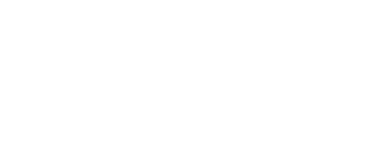
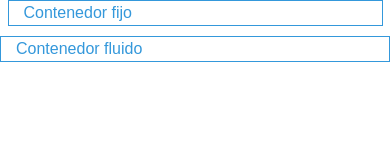
Before and after one commit to OlgaGarciaQuintana/sass, a website: page index.html in a window 390 px wide. Drawn offline with Linux system fonts and the light colour scheme.

Commit message:
falta el html de los contenedores breakpoint

```diff
--- a/index.html
+++ b/index.html
@@ -1,11 +1,22 @@
 <!DOCTYPE html>
 <html lang="en">
+
 <head>
     <meta charset="UTF-8">
     <meta name="viewport" content="width=device-width, initial-scale=1.0">
     <title>Framework SASS</title>
+
+    <link rel="stylesheet" href="static/css/styles.css">
 </head>
+
 <body>
+    <div class="container" style="border: 1px solid">
+        Contenedor fijo
+    </div>
 
+    <div class="container-fluid" style="border: 1px solid; margin-top: 10px">
+        Contenedor fluido
+    </div>
 </body>
+
 </html>
--- /dev/null
+++ b/static/sass/layout/_containers.scss
@@ -0,0 +1,40 @@
+/* Containers */
+$breakpoints: (
+  sm: 576px,
+  md: 768px,
+  lg: 992px,
+  xl: 1200px,
+);
+
+.container-base {
+  width: 100%;
+  padding-inline: 15px;
+  margin-left: auto;
+  margin-right: auto;
+}
+
+.container {
+  @extend .container-base;
+  max-width: calc(100% - 15px);
+
+  @each $breakpoint, $size in $breakpoints {
+    @media (width >= $size) {
+      max-width: $size;
+    }
+  }
+}
+
+.container-fluid {
+  @extend .container-base;
+  max-width: 100%;
+}
+
+@each $breakpoint, $size in $breakpoints {
+  .container-#{$breakpoint} {
+    @extend .container-base;
+    max-width: calc(100% - 15px);
+    @media (width >= $size) {
+      max-width: $size;
+    }
+  }
+}
--- a/static/sass/styles.scss
+++ b/static/sass/styles.scss
@@ -3,3 +3,4 @@
 @use 'base/base';
 @use 'base/typography';
 @use 'base/colors';
+@use 'layout/containers';
```
Also changed, not shown: static/css/styles.css, 1 other file.
